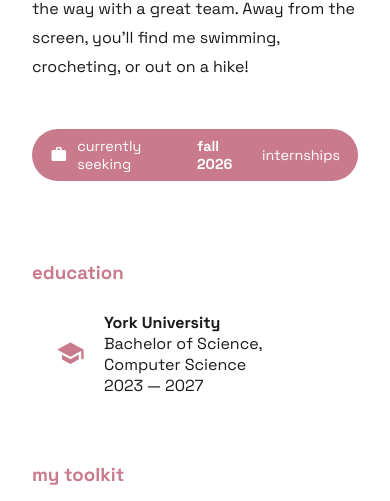
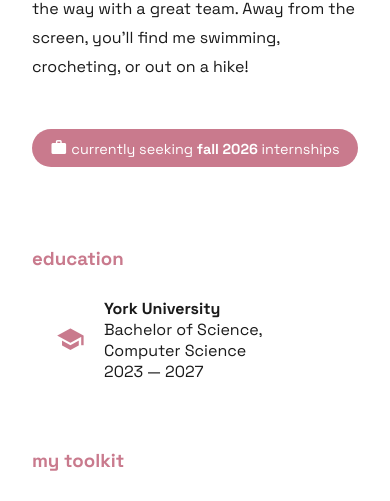
Before and after one commit to gurleens5/gurleens5.github.io, a plain HTML site: page index.html in a window 390 px wide. Shown: the part 994-1495 px from the top of the page. Drawn offline with Linux system fonts and the light colour scheme.

Commit message:
fix mobile view

```diff
--- a/index.html
+++ b/index.html
@@ -56,7 +56,7 @@
             crocheting, or out on a hike!
             </p>
         <div class="open-to">
-            <i class="mdi mdi-briefcase"></i> currently seeking<strong>fall 2026</strong>internships
+            <div class="flex"><i class="mdi mdi-briefcase"></i> currently seeking <strong>fall 2026</strong> internships</div>
         </div>
         <div class="education fade-in">
             <h3 class="edu-heading">education</h3>
```
